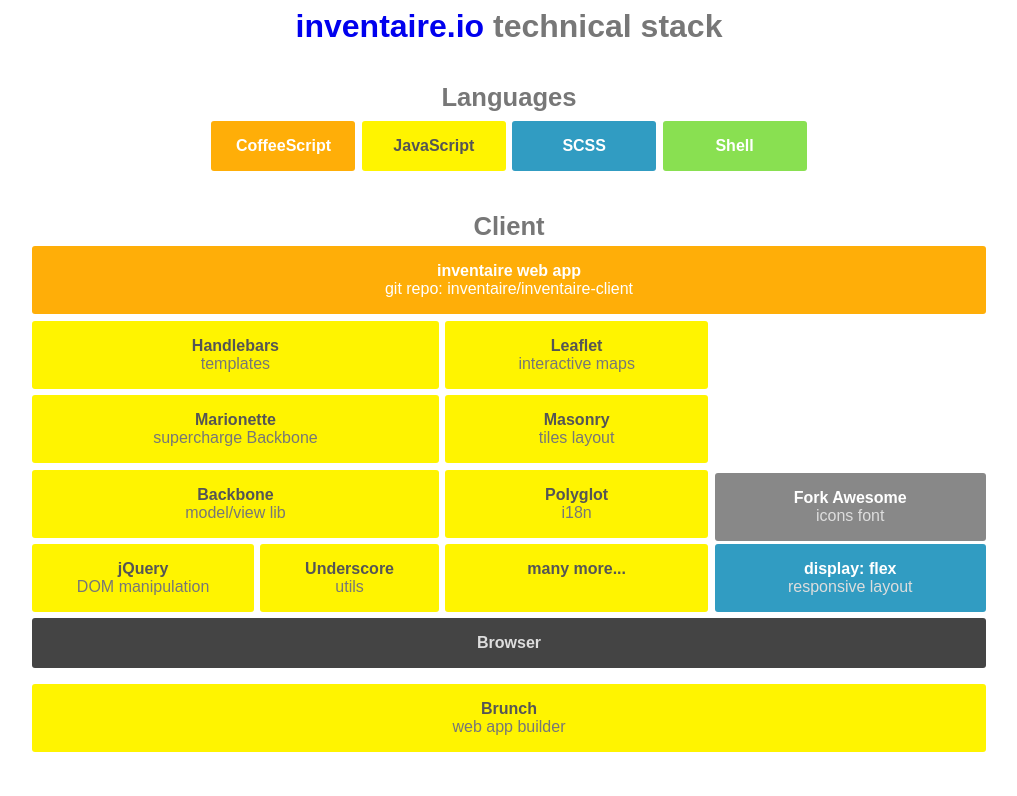
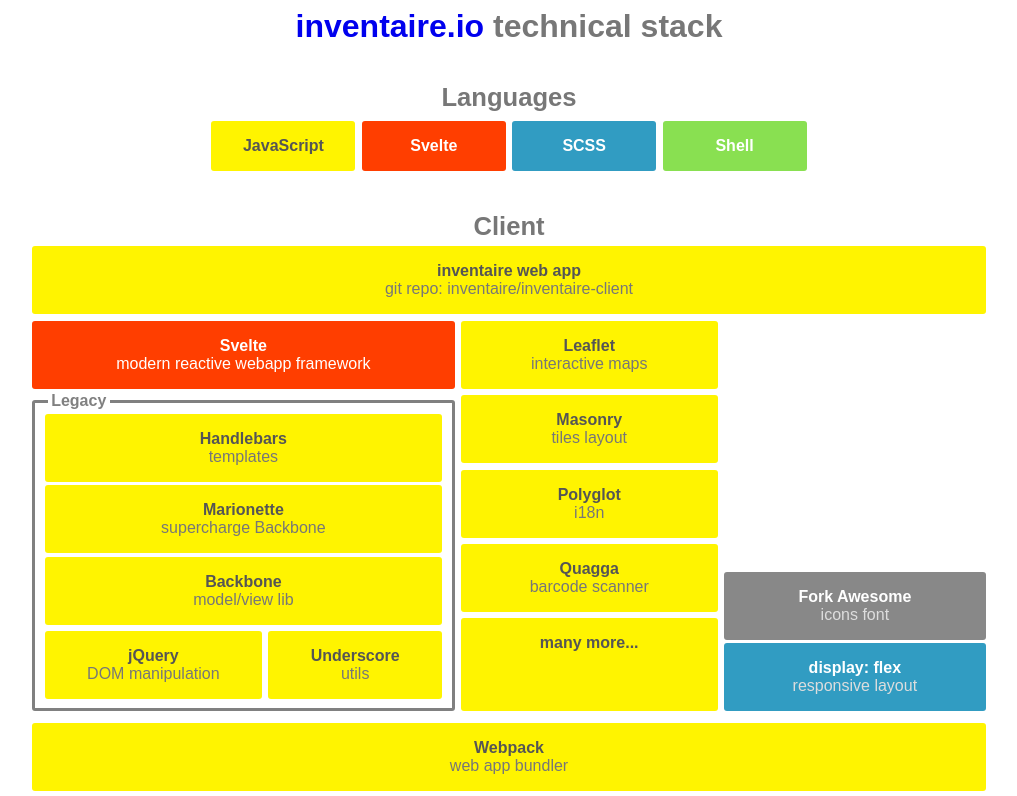
Before and after one commit to inventaire/stack, a website: page src/stack.html in a window 1280 px wide. Shown: the top 796 px of the page, without its empty margins (131-1148 px from the left). Drawn offline with nearby package versions, Linux system fonts and the light colour scheme; files that its build step writes are made by us from their sources.

Commit message:
stack: update client

```diff
--- a/src/stack.html
+++ b/src/stack.html
@@ -25,8 +25,8 @@
         <h2>Languages</h2>
       </header>
       <div class="row">
-        <a href="https://github.com/inventaire/inventaire/wiki/CoffeeScript" class="coffee box">CoffeeScript</a>
         <a href="https://en.wikipedia.org/wiki/JavaScript" class="js box">JavaScript</a>
+        <a href="https://svelte.dev/" class="svelte box">Svelte</a>
         <a href="https://github.com/inventaire/inventaire/wiki/SCSS" class="scss box">SCSS</a>
         <a href="https://en.wikipedia.org/wiki/Bourne_shell" class="shell box">Shell</a>
       </div>
@@ -37,12 +37,18 @@
         <h2>Client</h2>
       </header>
       <div>
-        <a href="https://github.com/inventaire/inventaire-client" class="box coffee flex-1">
+        <a href="https://github.com/inventaire/inventaire-client" class="box js flex-1">
           <span class="name">inventaire web app</span>
           <span class="legend">git repo: inventaire/inventaire-client</span>
         </a>
         <ul id="in-browser" class="row">
-          <li class="framework flex-1 push-down column">
+          <li class="flex-1 push-down column">
+            <a href="https://svelte.dev/" class="box svelte stretch">
+              <span class="name">Svelte</span>
+              <span class="legend">modern reactive webapp framework</span>
+            </a>
+            <div class="legacy">
+              <span class="legacy-label">Legacy</span>
               <a href="https://github.com/inventaire/inventaire/wiki/Handlebars" class="box js">
                 <span class="name">Handlebars</span>
                 <span class="legend">templates</span>
@@ -67,6 +73,9 @@
                   </a>
                 </div>
               </div>
+            </div>
+          </li>
+          <li class="row stretch">
           </li>
           <li class="libs flex-1 column space-around">
             <a href="http://leafletjs.com/" class="box js">
@@ -81,7 +90,11 @@
               <span class="name">Polyglot</span>
               <span class="legend">i18n</span>
             </a>
-            <a href="https://github.com/inventaire/inventaire-client/blob/943fe11140ade7a0f966aebbc9097d9d974e3cf8/package.json#L32-L43" class="box js flex-1">
+            <a href="https://serratus.github.io/quaggaJS/" class="box js">
+              <span class="name">Quagga</span>
+              <span class="legend">barcode scanner</span>
+            </a>
+            <a href="https://github.com/inventaire/inventaire-client/blob/master/package.json" class="box js flex-1">
               <span class="name">many more...</span>
             </a>
           </li>
@@ -96,12 +109,12 @@
             </a>
           </li>
         </ul>
+        <a href="https://webpack.js.org" id="webpack" class="box js flex-1">
+          <span class="name">Webpack</span>
+          <span class="legend">web app bundler</span>
+        </a>
         <a href="https://en.wikipedia.org/wiki/Web_browser" id="browser" class="box environment flex-1">
           <span class="name">Browser</span>
-        </a>
-        <a href="http://brunch.io/" id="brunch" class="box js flex-1">
-          <span class="name">Brunch</span>
-          <span class="legend">web app builder</span>
         </a>
       </div>
     </section>
@@ -151,7 +164,7 @@
               <span class="name">WikidataJS</span>
               <span class="legend">read and edit Wikidata</span>
             </a>
-            <a href="https://github.com/inventaire/inventaire/blob/434e7836ddeaf19fcc5b54b773e906c94986af50/package.json#L31-L80" class="box js flex-1">
+            <a href="https://github.com/inventaire/inventaire/blob/master/package.json" class="box js flex-1">
               <span class="name">many more...</span>
             </a>
           </div>
--- a/src/stack.scss
+++ b/src/stack.scss
@@ -91,6 +91,7 @@
 }
 
 .box{
+  position: relative;
   display: flex;
   flex-direction: column;
   text-align: center;
@@ -120,12 +121,29 @@
     color: #777;
   }
 }
-.coffee{
-  @include button(#ffae08, white);
+.svelte{
+  @include button(#ff3e00, white);
   .legend{
     color: white;
   }
 }
+.legacy{
+  position: relative;
+  margin: 0.5em 0.2em 0.2em 0.2em;
+  padding: 0.5em 0.4em 0.4em 0.4em;
+  border-radius: 3px;
+  border: 3px solid grey;
+}
+.legacy-label{
+  position: absolute;
+  top: -0.7em;
+  left: 0.8em;
+  color: grey;
+  font-weight: bold;
+  background-color: white;
+  padding: 0 0.2em;
+}
+
 .database{
   @include button(#920202, white);
   .legend{
@@ -157,8 +175,8 @@
   @include button(#339966, white);
 }
 
-#brunch{
-  margin-top: 1em;
+#browser, #webpack{
+  margin-top: 0.5em;
 }
 
 #self-hosted, #externals, #tools{
```
Lines whose indentation alone changed are shown as unchanged.
